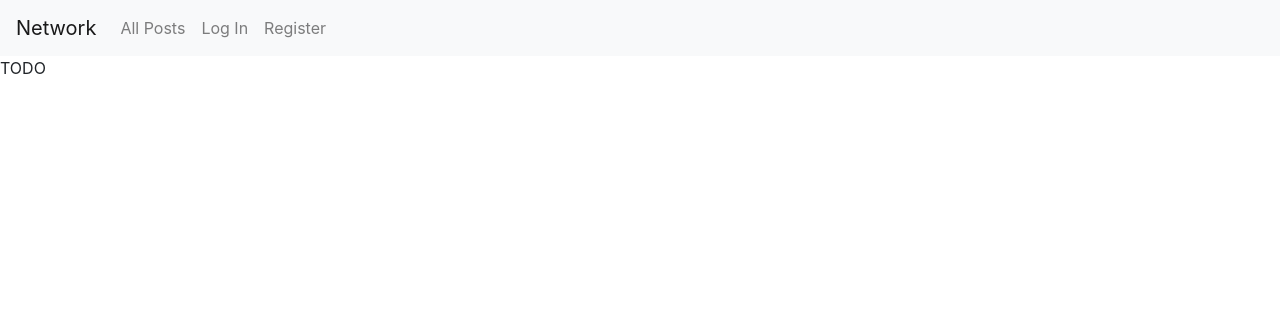
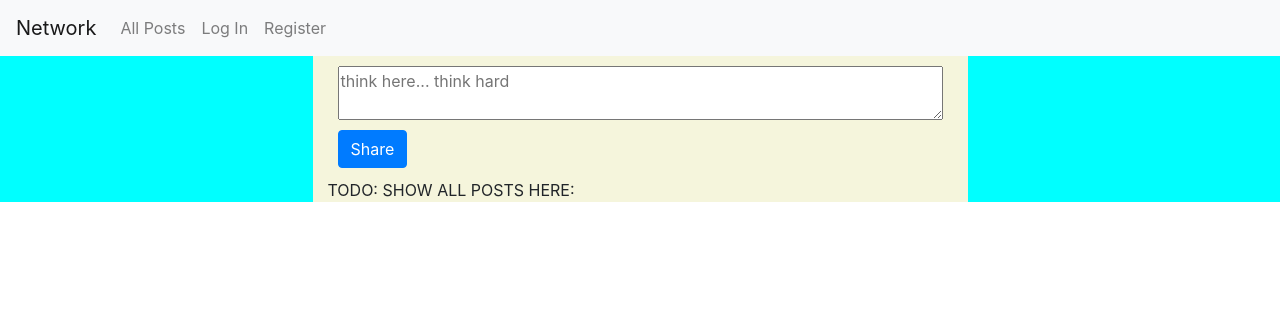
Before and after one commit to nestigd/network, a Django app: page / in a window 1280 px wide. Shown: the top 316 px of the page. Run offline with Django 3.2, Linux system fonts and the light colour scheme; some libraries are stand-ins or nearby versions.

Commit message:
Index.html: made form to add new posts. models.py: started creation of a model for posts. Laid basic CSS structure

```diff
--- a/network/models.py
+++ b/network/models.py
@@ -2,5 +2,11 @@ from django.contrib.auth.models import AbstractUser
 from django.db import models
 
 
+
 class User(AbstractUser):
     pass
+
+class Post(models.Model):
+    body = models.TextField(blank=True)
+    likes = models.PositiveIntegerField(default=0)
+    created_on = models.DateTimeField(auto_now_add= True)
--- a/network/static/network/styles.css
+++ b/network/static/network/styles.css
@@ -0,0 +1,25 @@
+
+
+.row {
+    background-color: aqua;
+}
+
+.col {
+ background-color: beige;
+}
+
+textarea{
+    display: block;
+    margin-left: auto;
+    margin-right: auto;
+    margin-bottom: 10px;
+}
+
+.newpost_form {
+    padding: 10px;
+}
+
+.newpost_text {
+    width: 100%;
+    height: 10%;
+}
--- a/network/templates/network/index.html
+++ b/network/templates/network/index.html
@@ -1,5 +1,29 @@
 {% extends "network/layout.html" %}
 
 {% block body %}
-    TODO
+
+<!-- this will create a centered responsive column. the column is 6/12 wide and goes full width at large breakpoint -->
+<div class="row justify-content-center">
+    <div class="col col-lg-6">
+
+        <!-- TODO: add "if user is logged in condition" -->
+        <!-- submit a new post -->
+        <div class='newpost_form' >
+
+            <textarea id="newpost_text" class='newpost_text' placeholder="think here... think hard"></textarea>
+            <button id="newpost_share" class="btn btn-primary">Share</button>
+
+        </div>
+        <!-- TODO: close "if user is logged in condition" -->
+
+        <div>
+            TODO: SHOW ALL POSTS HERE:
+            <div></div>
+            <div></div>
+            <div></div>
+        </div>
+
+    </div>
+</div>
+
 {% endblock %}
```
Also changed, not shown: db.sqlite3 (added), network/migrations/0001_initial.py (added), network/migrations/__init__.py (added), network/static/network/index.js (added).
